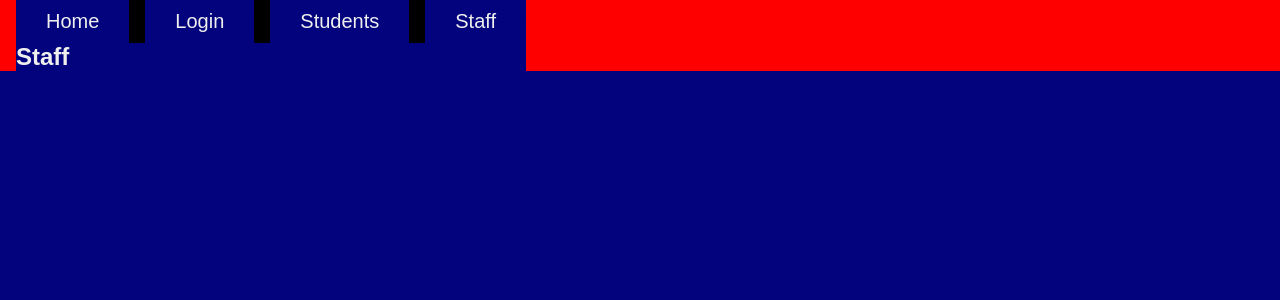
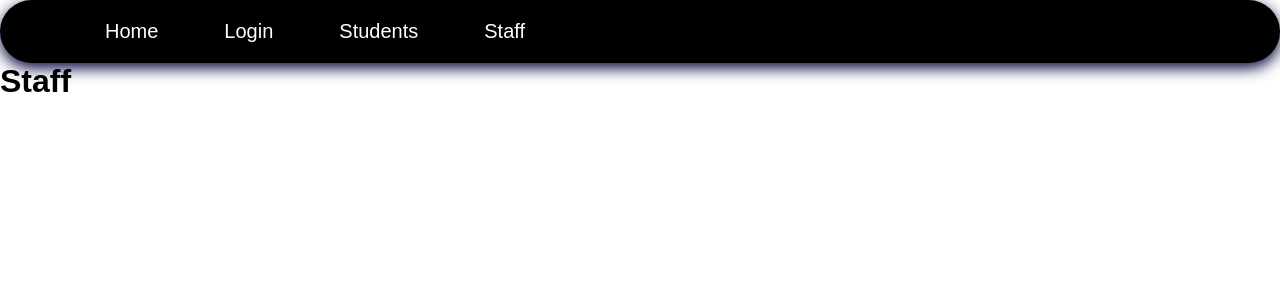
Before and after one commit to JG-Mike/medical-log-frontend, a React (Create React App) app: page /staff in a window 1280 px wide. Shown: the top 300 px of the page. Built offline with nearby package versions, Linux system fonts and the light colour scheme.

Commit message:
💄 styled the navbar

```diff
--- a/src/componets/navbar/Navbar.css
+++ b/src/componets/navbar/Navbar.css
@@ -3,17 +3,17 @@
     box-sizing: border-box;
     margin: 0;
     padding: 0;
-    background-color: rgb(3, 3, 125);
 }
 
 nav {
-    color: #efefef;
     display: flex;
+    align-items: center;
     justify-content: space-between;
-    align-items: center;
-    gap: 2rem;
-    padding: 0 1rem;
-    background-color: red;
+    background-color: black;
+    color: white;
+    box-shadow: 0 5px 15px rgb(1, 1, 60);
+    padding: 20px 80px;
+    border-radius: 50px;
 }
 
 .navbarRoutes ul {
@@ -30,9 +30,14 @@ nav {
     color: inherit;
     text-decoration: none;
     display: block;
-    padding: 10px 25px;
+    padding: 0 20px;
     margin: 0 5px;
     font-size: 20px;
+    border-radius: 50px;
+    color: white;
+
+}
+.routeLink li {
     border-radius: 50px;
 }
 
```
Also changed, not shown: src/componets/navbar/Navbar.js (+3 -4 lines).
